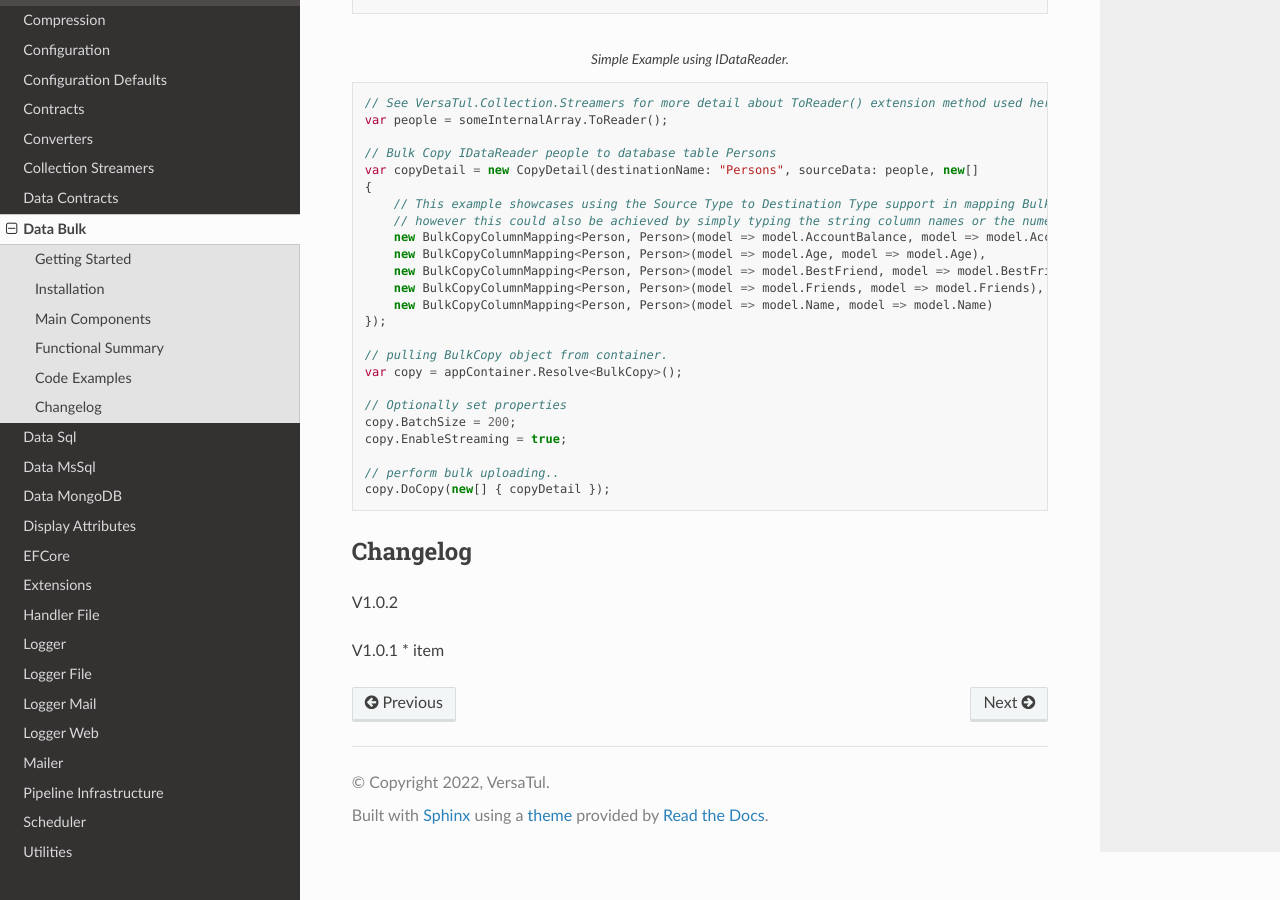
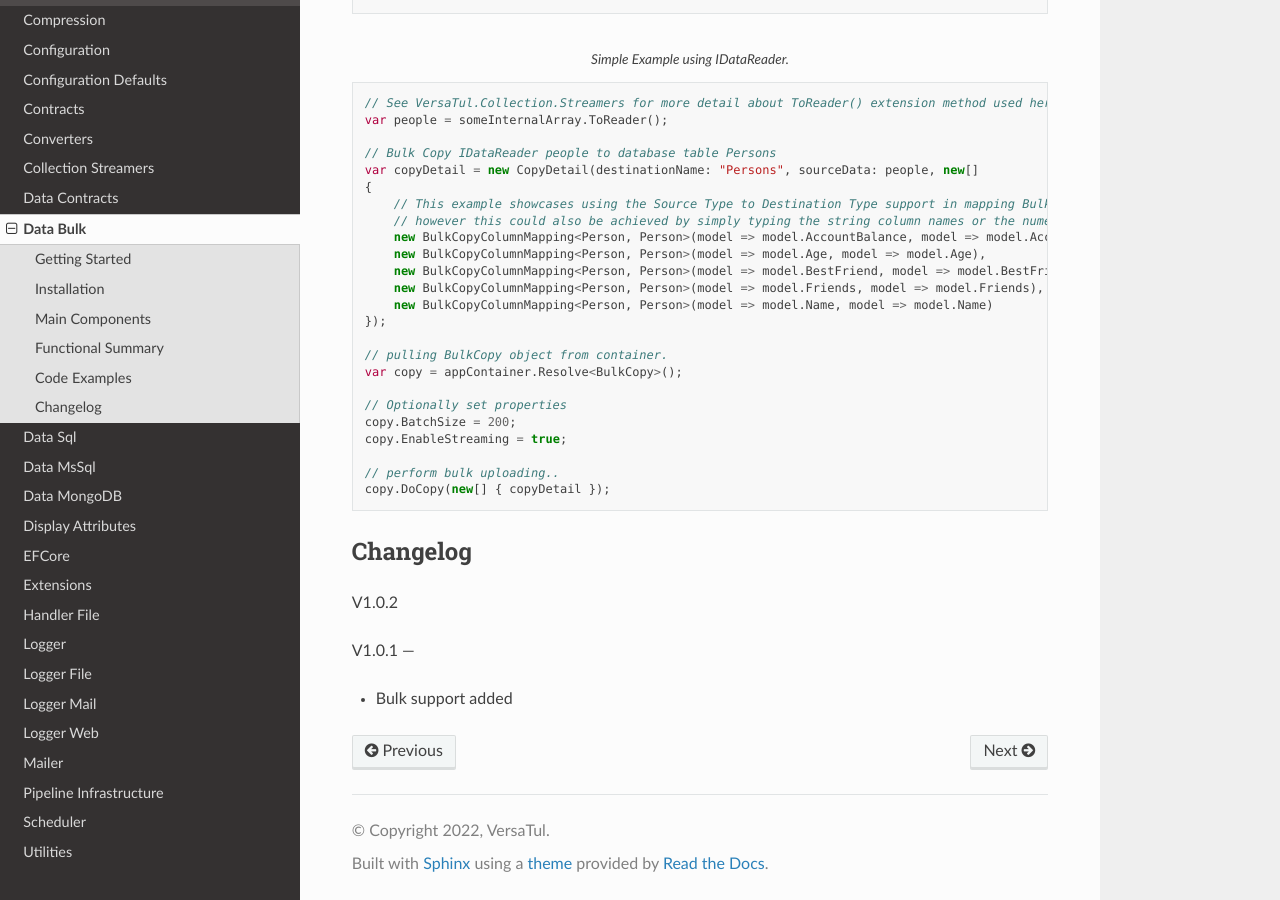
Before and after one commit to BjornWilliams/DocsVersaTul, a Sphinx documentation site: the page built from docs/source/bulk.rst, in a window 1280 px wide and 900 px high, scrolled down 1543 px. Built offline with Sphinx 7.4.7 and the Read the Docs theme 2.0.0, drawn with Linux system fonts in a browser that asks for light colours.

Commit message:
Update bulk.rst

```diff
--- a/docs/source/bulk.rst
+++ b/docs/source/bulk.rst
@@ -98,4 +98,6 @@ Changelog
 V1.0.2
 
 V1.0.1
-* item
+---
+
+* Bulk support added
```
